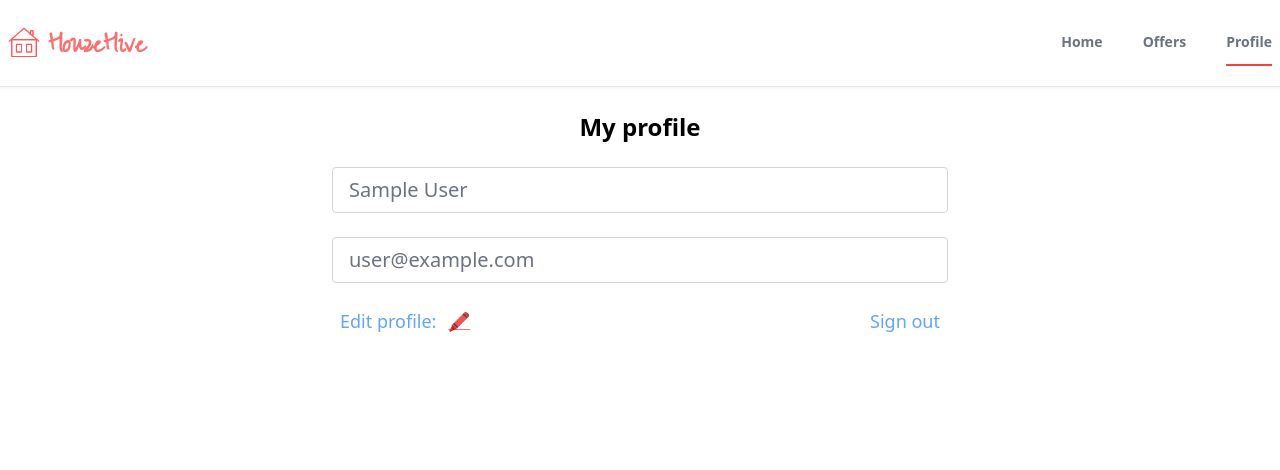
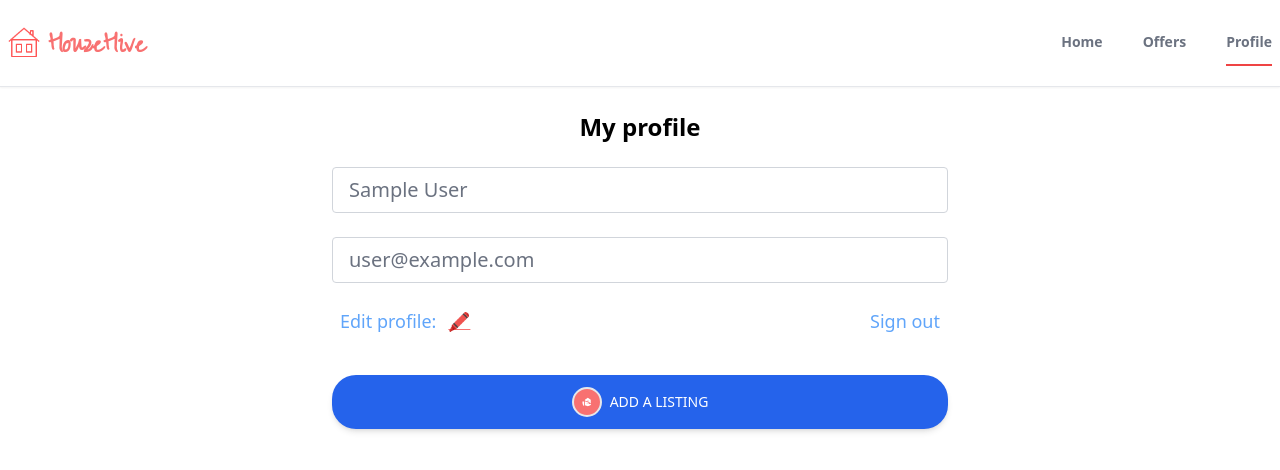
Before and after one commit to Huss3n/RealEstateProject, a React (Create React App) app in the folder houzez/: page /profile in a window 1280 px wide. Shown: the top 470 px of the page. Built offline with nearby package versions, Linux system fonts and the light colour scheme; no server answers; sample sign-in values are in the browser's storage.

Commit message:
Added listing button

```diff
--- a/houzez/src/pages/profile.jsx
+++ b/houzez/src/pages/profile.jsx
@@ -88,6 +88,15 @@ export default function Profile() {
               </p>
             </div>
           </form>
+          <button
+            type="submit"
+            className="w-full bg-blue-600 text-white uppercase text-sm px-7 py-3 font-medium rounded-3xl shadow-md hover:bg-blue-700 transition duration-150 ease-in-out hover:shadow-lg active:bg-blue-800 p-4 mt-4"
+          >
+            <Link to={"/add-listing"} className="flex justify-center items-center">
+              <MdRealEstateAgent className="mr-2 text-3xl bg-red-400 rounded-full p-2 border-2" />
+              Add a listing{" "}
+            </Link>
+          </button>
         </div>
       </section>
     </>
```
